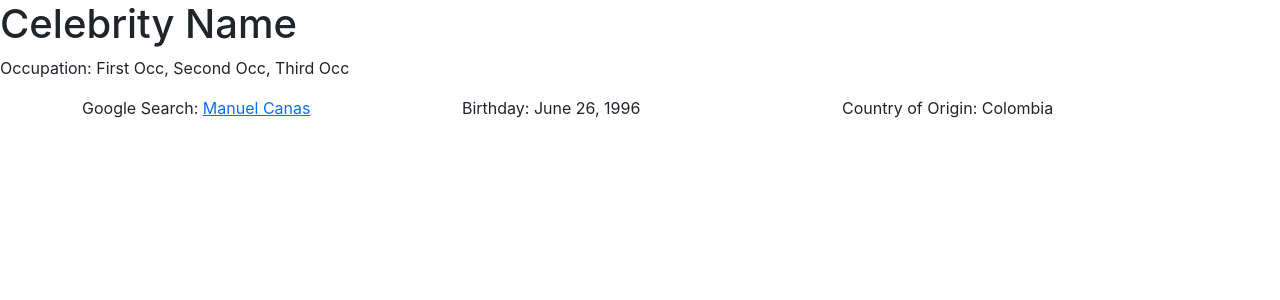
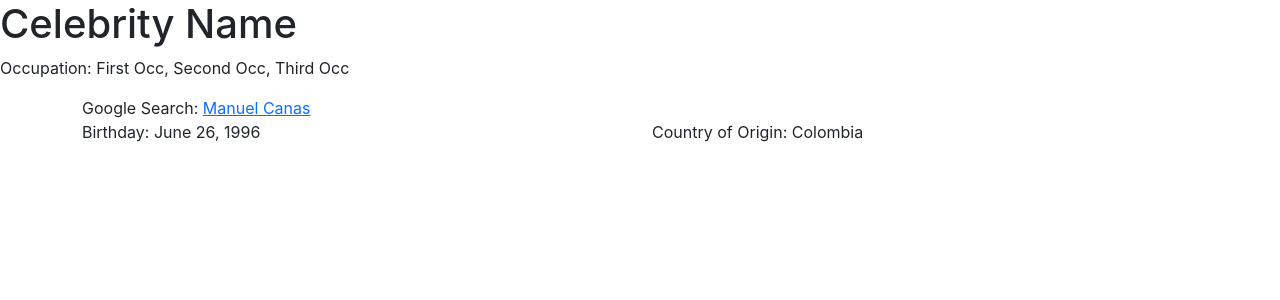
Before and after one commit to canasmh/NetWorthdle, a React (Create React App) app in the folder client/: page / in a window 1280 px wide. Shown: the top 300 px of the page. Built offline with nearby package versions, Linux system fonts and the light colour scheme.

Commit message:
Fix bug with hyperlink

```diff
--- a/client/src/Celeb.js
+++ b/client/src/Celeb.js
@@ -11,10 +11,11 @@ function Celeb() {
             <p>Occupation: First Occ, Second Occ, Third Occ</p>
             <Container>
                 <Row>
-                    <Col md={4} xsm={12}>Google Search: <a href="google.com/search?q=Manuel+Canas">Manuel Canas</a></Col>
-                    <Col md={4} xsm={6}>Birthday: June 26, 1996</Col>
-
-                    <Col md={4} xsm={6}>Country of Origin: Colombia</Col>
+                    <Col xsm={12}>Google Search: <a href="http://google.com/search?q=Dwayne+Johnson" target="_blank" rel="noreferrer">Manuel Canas</a></Col>
+                </Row>
+                <Row>
+                    <Col xsm={6}>Birthday: June 26, 1996</Col>
+                    <Col xsm={6}>Country of Origin: Colombia</Col>
                 </Row>
             </Container>
         </div>
```
